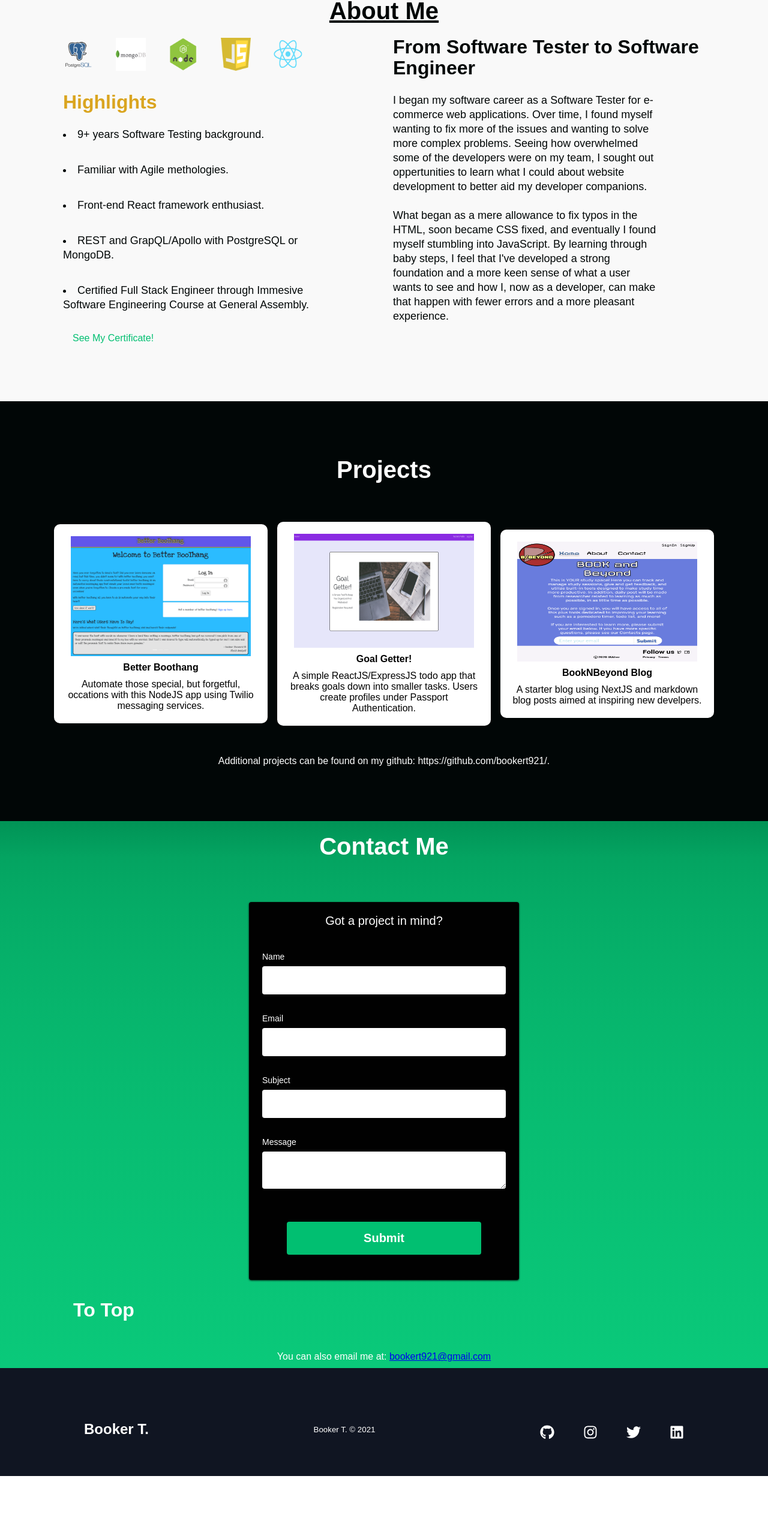
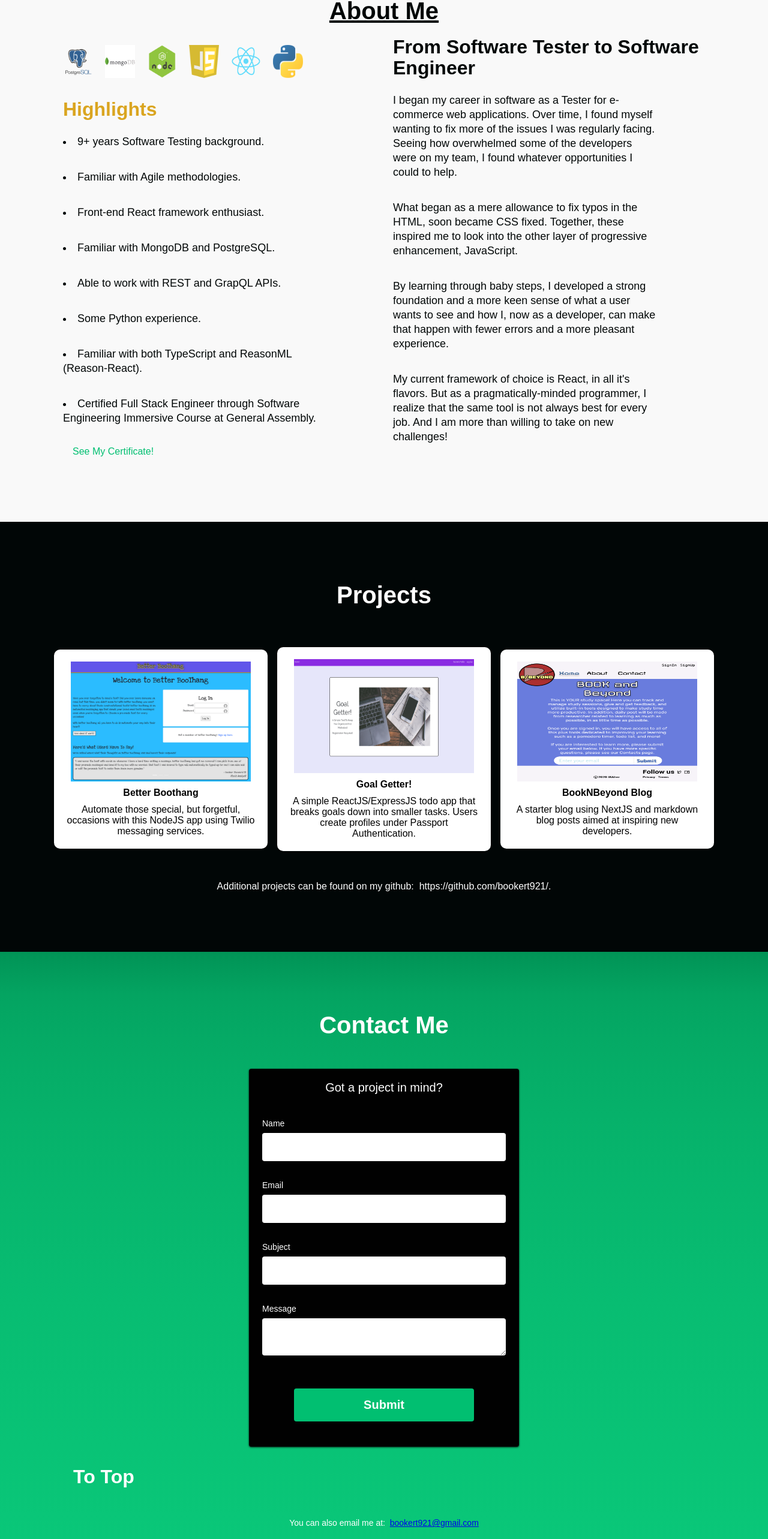
Before and after one commit to bookert921/bookNbeyond, a React (Create React App) app: page / in a window 1280 px wide. Shown: the part 854-3420 px from the top of the page at 60% size. Before the commit the page ends 3315 px from the top, so only its background shows below. Built offline with nearby package versions, Linux system fonts and the light colour scheme; a web font is replaced by a local one.

Commit message:
added some content to about me, fixed additional typos, simplified some styling

```diff
--- a/src/components/AboutSection/index.js
+++ b/src/components/AboutSection/index.js
@@ -6,6 +6,7 @@ import ReactImg from '../../images/react.png';
 import NodeImg from '../../images/nodejs.png';
 import JSImg from '../../images/javascript.png';
 import MongoDBImg from '../../images/mongodb.png';
+import PythonImg from '../../images/python.png';
 
 const AboutSection = ({ lightBg, id, topLine, darkText, headline, leftTopFeature }) => {
     return (
@@ -17,11 +18,17 @@ const AboutSection = ({ lightBg, id, topLine, darkText, headline, leftTopFeature
                         <Column1>
                             <Heading darkText={darkText}>{headline}</Heading>
                             <Subtitle darkText={darkText}>
-                                I began my software career as a Software Tester for e-commerce web applications. Over time, I found myself wanting to fix more of the issues and wanting to solve more complex problems. Seeing how overwhelmed some of the developers were on my team, I sought out oppertunities to learn what I could about website development to better aid my developer companions.
-                                    <br />
-                                <br />
-                                    What began as a mere allowance to fix typos in the HTML, soon became CSS fixed, and eventually I found myself stumbling into JavaScript. By learning through baby steps, I feel that I've developed a strong foundation and a more keen sense of what a user wants to see and how I, now as a developer, can make that happen with fewer errors and a more pleasant experience.
-                                </Subtitle>
+                                I began my career in software as a Tester for e-commerce web applications. Over time, I found myself wanting to fix more of the issues I was regularly facing. Seeing how overwhelmed some of the developers were on my team, I found whatever opportunities I could to help.
+                            </Subtitle>
+                            <Subtitle darkText={darkText}>
+                                What began as a mere allowance to fix typos in the HTML, soon became CSS fixed. Together, these inspired me to look into the other layer of progressive enhancement, JavaScript.
+                            </Subtitle>
+                            <Subtitle darkText={darkText}>
+                                By learning through baby steps, I developed a strong foundation and a more keen sense of what a user wants to see and how I, now as a developer, can make that happen with fewer errors and a more pleasant experience.
+                            </Subtitle>
+                            <Subtitle darkText={darkText}>
+                                My current framework of choice is React, in all it's flavors. But as a pragmatically-minded programmer, I realize that the same tool is not always best for every job. And I am more than willing to take on new challenges!
+                            </Subtitle>
                         </Column1>
                         <Column2>
                             <ImgWrap>
@@ -30,14 +37,34 @@ const AboutSection = ({ lightBg, id, topLine, darkText, headline, leftTopFeature
                                 <Img src={NodeImg} alt="node js" />
                                 <Img src={JSImg} alt="javascript" />
                                 <Img src={ReactImg} alt="react" />
+                                <Img src={PythonImg} alt="python" />
                             </ImgWrap>
                             <Highlights>Highlights</Highlights>
                             <HighlightPointsWrapper>
-                                <HighlightPoints darkText={darkText}>9+ years Software Testing background.</HighlightPoints>
-                                <HighlightPoints darkText={darkText}>Familiar with Agile methologies.</HighlightPoints>
-                                <HighlightPoints darkText={darkText}>Front-end React framework enthusiast.</HighlightPoints>
-                                <HighlightPoints darkText={darkText}>REST and GrapQL/Apollo with PostgreSQL or MongoDB.</HighlightPoints>
-                                <HighlightPoints darkText={darkText}>Certified Full Stack Engineer through Immesive Software Engineering Course at General Assembly.</HighlightPoints>
+                                <HighlightPoints darkText={darkText}>
+                                    9+ years Software Testing background.
+                                </HighlightPoints>
+                                <HighlightPoints darkText={darkText}>
+                                    Familiar with Agile methodologies.
+                                </HighlightPoints>
+                                <HighlightPoints darkText={darkText}>
+                                    Front-end React framework enthusiast.
+                                </HighlightPoints>
+                                <HighlightPoints darkText={darkText}>
+                                    Familiar with MongoDB and PostgreSQL.
+                                </HighlightPoints>
+                                <HighlightPoints darkText={darkText}>
+                                    Able to work with REST and GrapQL APIs.
+                                </HighlightPoints>
+                                <HighlightPoints darkText={darkText}>
+                                    Some Python experience.
+                                </HighlightPoints>
+                                <HighlightPoints darkText={darkText}>
+                                    Familiar with both TypeScript and ReasonML (Reason-React).
+                                </HighlightPoints>
+                                <HighlightPoints darkText={darkText}>
+                                    Certified Full Stack Engineer through Software Engineering Immersive Course at General Assembly.
+                                </HighlightPoints>
                                 <CertificateLink href={Cert}>See My Certificate!</CertificateLink>
                             </HighlightPointsWrapper>
                         </Column2>
--- a/src/components/Contact/ContactElements.js
+++ b/src/components/Contact/ContactElements.js
@@ -3,18 +3,20 @@ import { Link } from 'react-router-dom';
 
 export const Container = styled.div`
     color: #fff;
+    padding: 100px 0;
+    width: 100%;
+    ${'' /* padding: 100px 15px 100px 15px; */}
 
-    background: linear-gradient(180deg, rgba(1, 147, 86, 1), 20%, rgba(10, 201, 122, 1) 100%);
-
-    @media screen and (max-width: 786px) {
-        padding: 100px 0;
-    }
+    background: linear-gradient(
+        180deg,
+        rgba(1, 147, 86, 1), 20%,
+        rgba(10, 201, 122, 1) 100%
+    );
 `
 export const FormTitle = styled.h1`
     font-size: 2.5rem;
     color: #fff;
     text-align: center;
-    padding: 20px;
 
     @media screen and (max-width: 480px){
         font-size: 2rem;
@@ -39,8 +41,7 @@ export const FormWrap = styled.div`
 `
 
 export const Icon = styled(Link)`
-    margin-left: 32px;
-    margin-top: 32px;
+    margin: 32px 0 0 32px;
     text-decoration: none;
     color: #fff;
     font-weight: 700;
@@ -107,8 +108,9 @@ export const TextArea = styled.textarea`
 `
 
 export const FormButtom = styled.button`
-    margin: 10px auto;
-    width: 80%;
+    margin: 0 auto;
+    width: 100%;
+    max-width: 300px;
     background: #01bf71;
     padding: 16px 0;
     border: none;
@@ -126,9 +128,8 @@ export const FormButtom = styled.button`
     }
 `
 
-export const Text = styled.span`
+export const Text = styled.p`
     text-align: center;
-    margin-top: 20px;
     color: #fff;
     font-size: 14px;
 `
--- a/src/components/Contact/index.js
+++ b/src/components/Contact/index.js
@@ -1,5 +1,5 @@
 import React from 'react';
-import { Container, Form, FormButtom, FormContent, FormH1, FormInput, FormLabel, FormTitle, FormWrap, Icon, TextArea } from './ContactElements'
+import { Container, Form, FormButtom, FormContent, FormH1, FormInput, FormLabel, FormTitle, FormWrap, Icon, TextArea, Text } from './ContactElements'
 import emailjs from 'emailjs-com';
 import { animateScroll as scroll } from 'react-scroll';
 
@@ -43,7 +43,12 @@ const Contact = () => {
                 </FormContent>
                 <Icon to="/" onClick={toggleHome}>To Top</Icon>
             </FormWrap>
-            <p style={{ textAlign: 'center', paddingBottom: '10px' }}>You can also email me at: <a href="mailto: bookert921@gmail.com">bookert921@gmail.com</a></p>
+            <Text>
+                You can also email me at: &nbsp;
+                <a href="mailto: bookert921@gmail.com">
+                    bookert921@gmail.com
+                </a>
+            </Text>
         </Container>
     )
 }
--- a/src/components/Footer/FooterElements.js
+++ b/src/components/Footer/FooterElements.js
@@ -6,7 +6,7 @@ export const FooterContainer = styled.footer`
 `
 
 export const FooterWrap = styled.div`
-    padding: 48px 24px;
+    padding: 24px 24px;
     display flex;
     flex-direction: column;
     justify-content: center;
--- a/src/components/Projects/ProjectsElements.js
+++ b/src/components/Projects/ProjectsElements.js
@@ -1,24 +1,12 @@
 import styled from 'styled-components';
 
 export const ProjectsContainer = styled.div`
-    height: 700px;
+    padding: 100px 0;
     display: flex;
     flex-direction: column;
     justify-content: center;
     align-items: center;
     background: #010606;
-
-    @media screen and (max-width: 1100px){
-        height: 990px;
-    }
-
-    @media screen and (max-width: 768px){
-        height: 1300px;
-    }
-
-    @media screen and (max-width: 480px){
-        height: 1300px;
-    }
 `
 
 export const ProjectsWrapper = styled.div`
--- a/src/components/Projects/index.js
+++ b/src/components/Projects/index.js
@@ -10,29 +10,58 @@ const Projects = () => {
             <ProjectsContainer id="projects">
                 <ProjectsH1>Projects</ProjectsH1>
                 <ProjectsWrapper>
-                    <ProjectCardLink target="_blank" href="https://github.com/fostimus/better-boothang" aria-label="twillio messaging app">
+                    <ProjectCardLink
+                        target="_blank"
+                        href="https://github.com/fostimus/better-boothang"
+                        aria-label="twilio messaging app"
+                    >
                         <ProjectsCard>
                             <ProjectsIcon src={BetterBoothang} />
                             <ProjectsH2>Better Boothang</ProjectsH2>
-                            <ProjectsP>Automate those special, but forgetful, occations with this NodeJS app using Twilio messaging services.</ProjectsP>
+                            <ProjectsP>
+                                Automate those special, but forgetful, occasions with this NodeJS app using Twilio messaging services.
+                            </ProjectsP>
                         </ProjectsCard>
                     </ProjectCardLink>
-                    <ProjectCardLink target="_blank" href="https://github.com/enbre/goal-getter-frontend" aria-label="goal app">
+                    <ProjectCardLink
+                        target="_blank"
+                        href="https://github.com/enbre/goal-getter-frontend"
+                        aria-label="goal app"
+                    >
                         <ProjectsCard>
                             <ProjectsIcon src={GoalGetter} />
                             <ProjectsH2>Goal Getter!</ProjectsH2>
-                            <ProjectsP>A simple ReactJS/ExpressJS todo app that breaks goals down into smaller tasks. Users create profiles under Passport Authentication.</ProjectsP>
+                            <ProjectsP>
+                                A simple ReactJS/ExpressJS todo app that breaks goals down into smaller tasks. Users create profiles under Passport Authentication.
+                            </ProjectsP>
                         </ProjectsCard>
                     </ProjectCardLink>
-                    <ProjectCardLink target="_blank" href="https://github.com/bookert921/next-reason-app" aria-label="blog">
+                    <ProjectCardLink
+                        target="_blank"
+                        href="https://github.com/bookert921/next-reason-app"
+                        aria-label="blog"
+                    >
                         <ProjectsCard>
                             <ProjectsIcon src={BookNBeyond} />
                             <ProjectsH2>BookNBeyond Blog</ProjectsH2>
-                            <ProjectsP>A starter blog using NextJS and markdown blog posts aimed at inspiring new develpers.</ProjectsP>
+                            <ProjectsP>
+                                A starter blog using NextJS and markdown blog posts aimed at inspiring new developers.
+                            </ProjectsP>
                         </ProjectsCard>
                     </ProjectCardLink>
                 </ProjectsWrapper>
-                <ProjectsP style={{ color: 'white', marginTop: '50px' }}>Additional projects can be found on my github: <GitHubLink target="_blank" href="https://github.com/bookert921/" aria-label="github">https://github.com/bookert921/</GitHubLink>.</ProjectsP>
+                <ProjectsP
+                    style={{ color: 'white', marginTop: '50px' }}
+                >
+                    Additional projects can be found on my github: &nbsp;
+                    <GitHubLink
+                        target="_blank"
+                        href="https://github.com/bookert921/"
+                        aria-label="github"
+                    >
+                        https://github.com/bookert921/
+                    </GitHubLink>.
+                </ProjectsP>
             </ProjectsContainer>
         </>
     )
```
Also changed, not shown: src/images/python.png (added).
